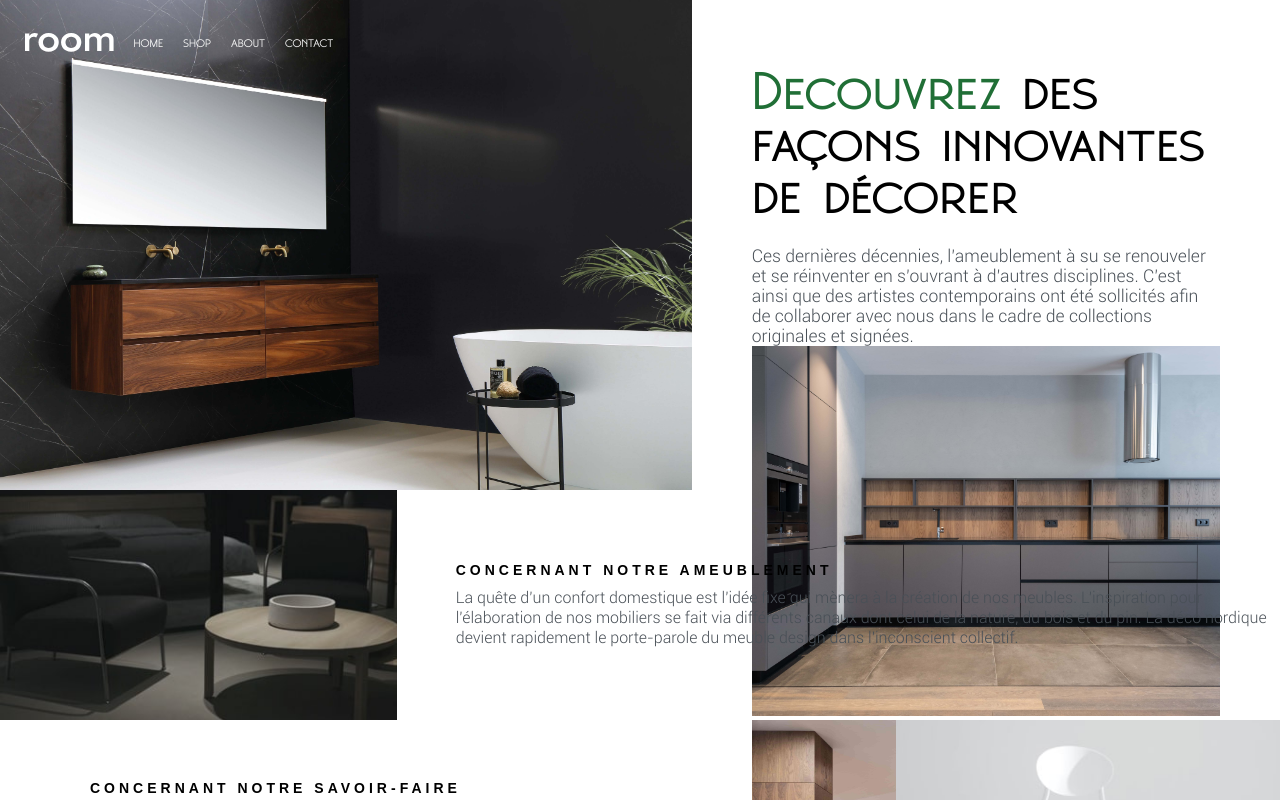
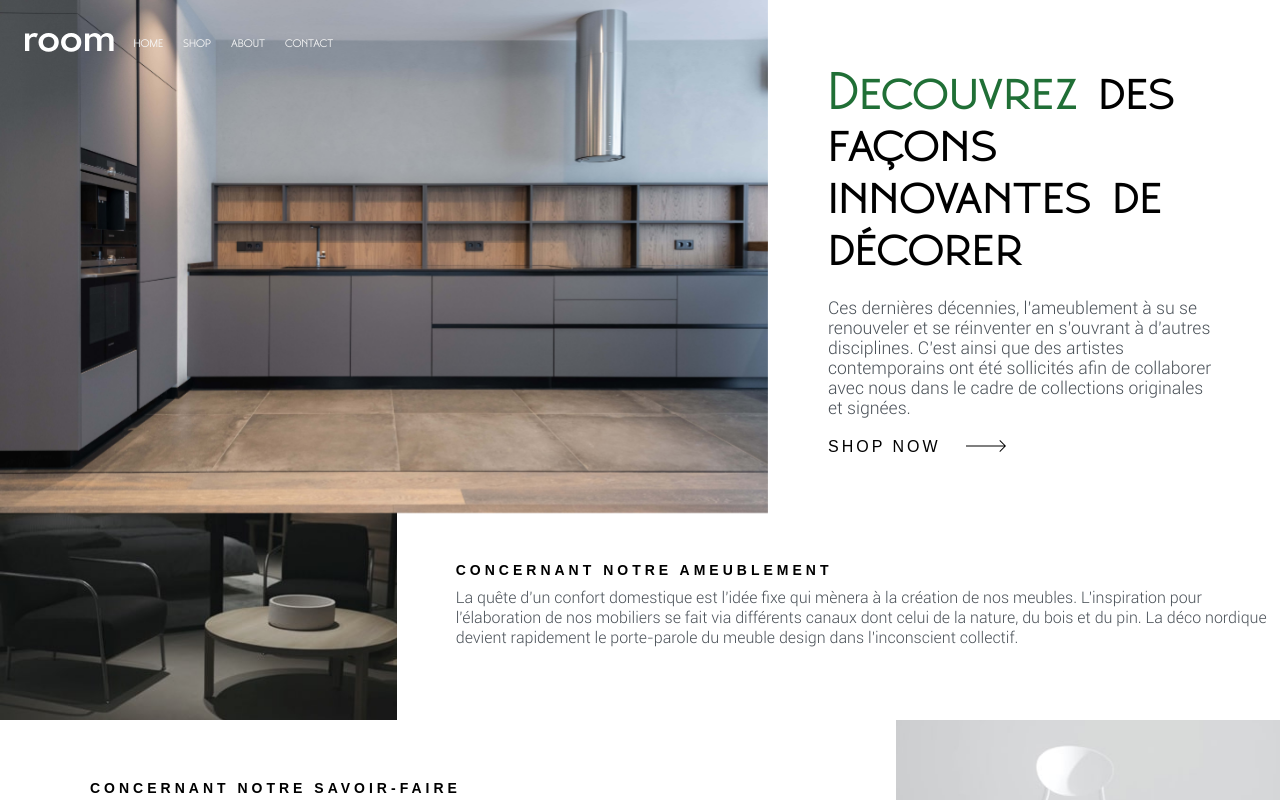
Before and after one commit to mathieuelisa/Room-react-app, a React (Create React App) app: page / in a window 1280 px wide. Shown: the top 800 px of the page. Built offline with nearby package versions, Linux system fonts and the light colour scheme.

Commit message:
Adding react slick carrousel to the project

```diff
--- a/package.json
+++ b/package.json
@@ -10,7 +10,9 @@
     "react-dom": "^17.0.2",
     "react-router-dom": "^5.3.0",
     "react-scripts": "4.0.3",
+    "react-slick": "^0.28.1",
     "sass": "^1.43.4",
+    "slick-carousel": "^1.8.1",
     "web-vitals": "^1.0.1"
   },
   "scripts": {
--- a/src/Components/HomePage/MainContainer/index.js
+++ b/src/Components/HomePage/MainContainer/index.js
@@ -1,8 +1,8 @@
 import "./styles.scss";
+import "slick-carousel/slick/slick.css";
+import "slick-carousel/slick/slick-theme.css";
 // Import Icons and Img
 import arrowLogo from "../../../Assets/Icons/icon-arrow.svg";
-import wallpaper1 from "../../../Assets/Img/homepage/desktop-image-hero-1.jpg";
-
 //Import fonts
 import "../../../Assets/Fonts/RobotoThing.ttf";
 import "../../../Assets/Fonts/Moonglade.ttf";
@@ -10,6 +10,20 @@ import "../../../Assets/Fonts/Hijrnotes.ttf";
 // Import components
 import Header from "../Header";
 import images from "../myImage";
+// Import component React slick Carroussel
+import Slider from "react-slick";
+
+const settings = {
+  dots: false,
+  infinite: true,
+  speed: 500,
+  slidesToShow: 1,
+  slidesToScroll: 1,
+  fade: true,
+  autoplay: true,
+  speed: 2000,
+  autoplaySpeed: 6000,
+};
 
 function MainContainer() {
   return (
@@ -20,7 +34,21 @@ function MainContainer() {
           myLink="myLink__menu-link"
           myMenuLogo="myMenuLogo"
         />
-        <img className="home__first-container--pictures" src={wallpaper1} />
+
+        <div className="pipo">
+          {/* React slick carrousel */}
+          <Slider {...settings}>
+            {images.map(({ id, src, title, description }) => (
+              <img
+                className="home__first-container--pictures"
+                key={id}
+                src={src}
+                title={title}
+                alt={description}
+              />
+            ))}
+          </Slider>
+        </div>
       </div>
 
       <div className="home__first-container--secondBloc">
@@ -34,16 +62,6 @@ function MainContainer() {
           artistes contemporains ont été sollicités afin de collaborer avec nous
           dans le cadre de collections originales et signées.
         </p>
-
-        {images.map(({ id, src, title, description }) => (
-          <img
-            className="home__first-container--pictures"
-            key={id}
-            src={src}
-            title={title}
-            alt={description}
-          />
-        ))}
 
         <div id="placement">
           <p className="shop">
--- a/src/Components/HomePage/MainContainer/styles.scss
+++ b/src/Components/HomePage/MainContainer/styles.scss
@@ -102,3 +102,8 @@
   height: 20px;
   margin-left: 15px;
 }
+
+.pipo {
+  height: 100%;
+  width: 100%;
+}
--- a/src/Components/HomePage/myImage.js
+++ b/src/Components/HomePage/myImage.js
@@ -1,18 +1,25 @@
 import firstpics from "../../Assets/Img/homepage/desktop-pics1.jpg";
 import secondpics from "../../Assets/Img/homepage/desktop-pics2.jpg";
+import thirdpics from "../../Assets/Img/homepage/desktop-image-hero-1.jpg";
 
 const images = [
   {
     id: 1,
     src: firstpics,
-    title: "foo",
-    description: "bar",
+    title: "firstPics",
+    description: "Pictures for carrousel",
   },
   {
     id: 2,
     src: secondpics,
-    title: "foofoo",
-    description: "barbar",
+    title: "secondPics",
+    description: "Pictures for carrousel",
+  },
+  {
+    id: 3,
+    src: thirdpics,
+    title: "thirdPics",
+    description: "Pictures for carrousel",
   },
 ];
 
```
Also changed, not shown: 1 other file (tests, documents, lock files or other folders).
